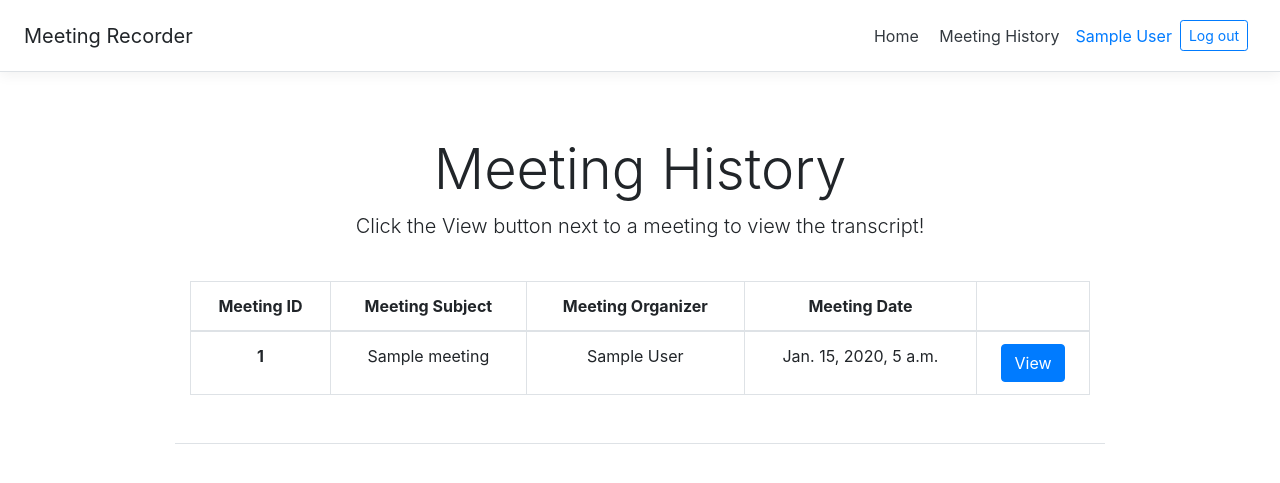
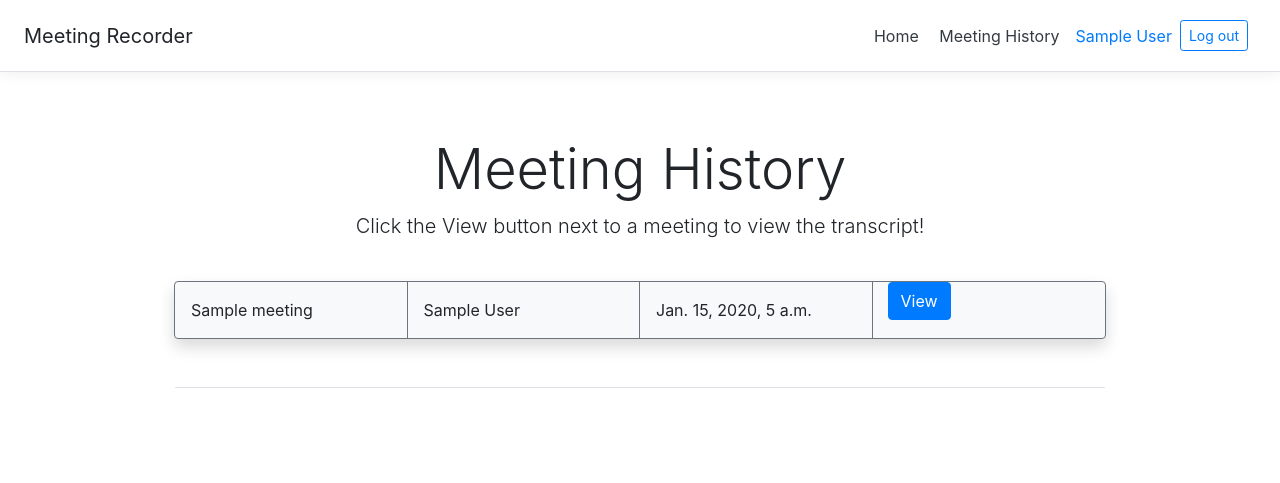
Before and after one commit to sean-capper/meeting-recorder, a Django app: page /history/ in a window 1280 px wide. Shown: the top 483 px of the page. Run offline with Django 3.2, Linux system fonts and the light colour scheme; a user stored in the database is signed in; tables that the repository leaves empty hold one stand-in row (values such as "Sample post"); some libraries are stand-ins or nearby versions.

Commit message:
Add meeting history and transcripts

```diff
--- a/meeting/urls.py
+++ b/meeting/urls.py
@@ -1,4 +1,4 @@
-from django.urls import path
+from django.urls import path, re_path
 from . import views
 
 app_name="meeting"
--- a/meeting/views.py
+++ b/meeting/views.py
@@ -17,6 +17,7 @@ def home(request):
     })
 
 def meeting_room(request, meeting_url):
+    print(meeting_url)
     try:
         user = User.objects.get(email=request.user)
     except models.ObjectDoesNotExist:
--- a/templates/history.html
+++ b/templates/history.html
@@ -13,7 +13,7 @@
     </p>
 </div>
 <div class="container">
-    <div class='table-responsive-md'>
+    <!-- <div class='table-responsive-md'>
     <table class="table table-bordered text-center">
             <thead>
               <tr>
@@ -36,9 +36,10 @@
               {% endfor %}
             </tbody>
           </table>
-    </div>
+    </div> -->
 
-    <!-- <div class="row shadow mb-5 bg-light rounded border border-secondary mx-md-n3 ">
+    {% for meeting in meetings_list %}
+    <div class="row shadow mb-5 bg-light rounded border border-secondary mx-md-n3 ">
         <div class="col-sm-3 py-3 px-md-3 border-right border-secondary">
             {{ meeting.meeting.subject }}
         </div>
@@ -50,10 +51,11 @@
         </div>
         <div class="col-sm-3">
             <div class='d-flex my-auto'>
-                <button class='align-self-center btn btn-primary mx-auto my-auto'>View</button>
+                <a class="btn btn-primary" href="/transcript/{{ meeting.meeting.meeting_id }}" role="button">View</a>
             </div>
         </div>
-    </div> -->
+    </div>
+    {% endfor %}
 </div>
 {% endif %}
 </div>
```
